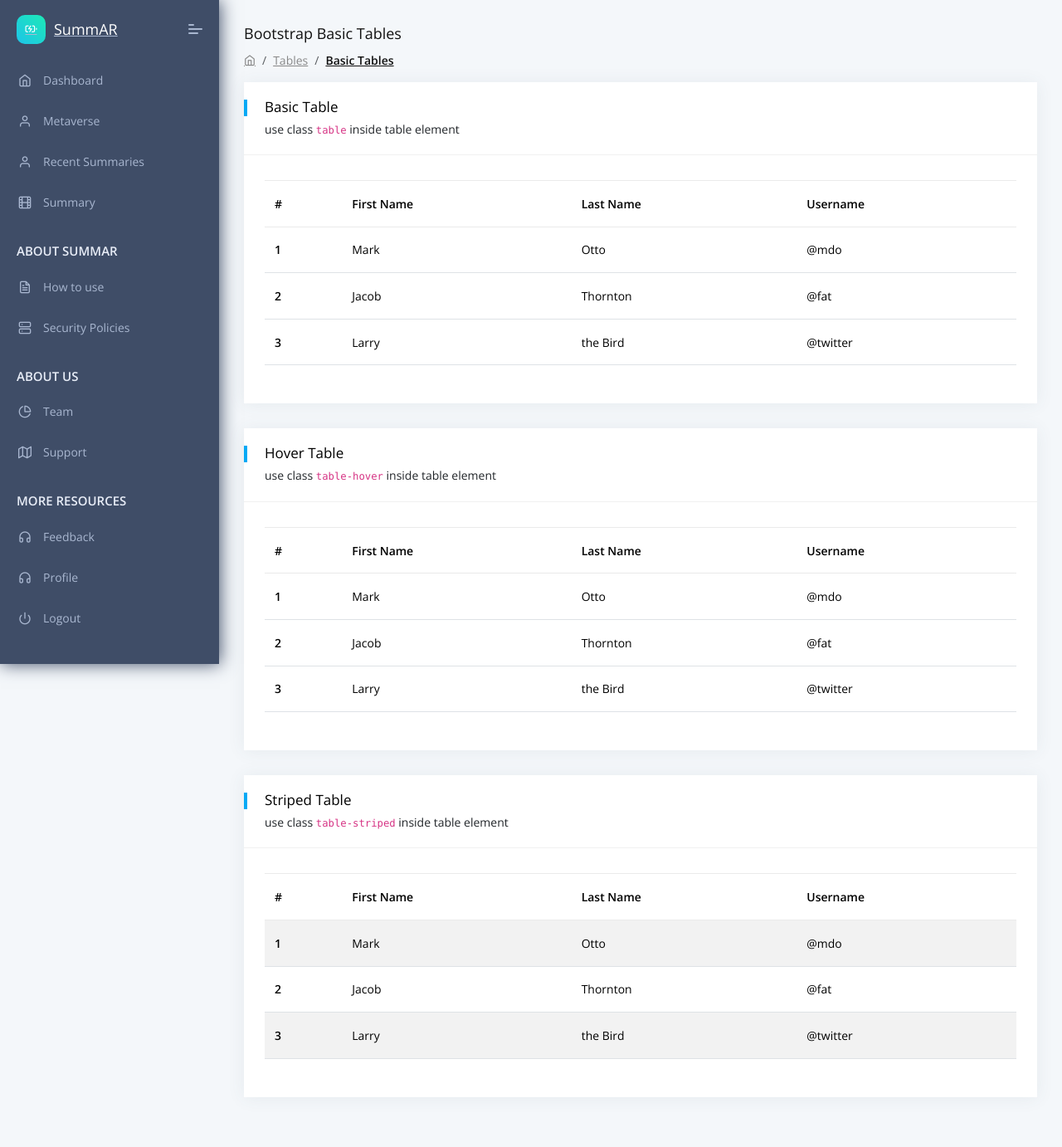
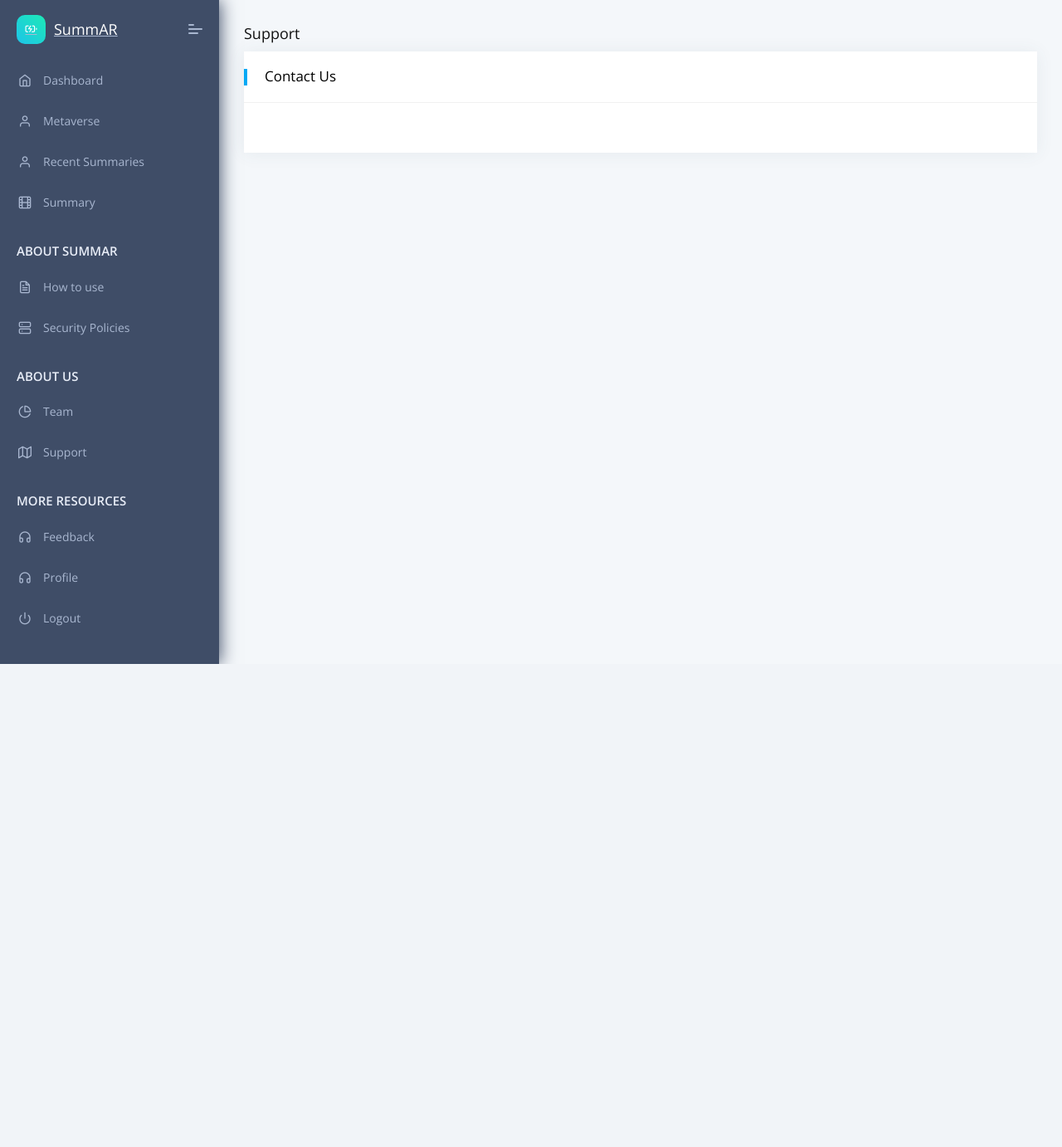
Before and after one commit to SUNIL-BALRAJ/Summarizer, a Django app: template apps/templates/home/tbl_bootstrap.html in a window 1280 px wide. Shown: the whole page at 83% size. After the commit the page ends 800 px from the top, so only its background shows below. Run offline with Django 3.2, Linux system fonts and the light colour scheme; the template is opened without the code that fills it, so the values that code supplies are empty; some libraries are stand-ins or nearby versions.

Commit message:
Update tbl_bootstrap.html

```diff
--- a/apps/templates/home/tbl_bootstrap.html
+++ b/apps/templates/home/tbl_bootstrap.html
@@ -1,6 +1,6 @@
 {% extends "layouts/base.html" %}
 
-{% block title %} UI Tables {% endblock %}
+{% block title %} UI Forms {% endblock %}
 
 <!-- Specific CSS goes HERE -->
 {% block stylesheets %}{% endblock stylesheets %}
@@ -8,7 +8,7 @@
 {% block content %}
 
     <!-- [ Main Content ] start -->
-    <section class="pcoded-main-container">
+    <div class="pcoded-main-container">
         <div class="pcoded-wrapper">
 
             <div class="pcoded-content">
@@ -18,14 +18,6 @@
                         <div class="page-block">
                             <div class="row align-items-center">
                                 <div class="col-md-12">
-                                    <div class="page-header-title">
-                                        <h5 class="m-b-10">Bootstrap Basic Tables</h5>
-                                    </div>
-                                    <ul class="breadcrumb">
-                                        <li class="breadcrumb-item"><a href="/"><i class="feather icon-home"></i></a></li>
-                                        <li class="breadcrumb-item"><a href="#!">Tables</a></li>
-                                        <li class="breadcrumb-item"><a href="javascript:">Basic Tables</a></li>
-                                    </ul>
                                 </div>
                             </div>
                         </div>
@@ -35,140 +27,28 @@
                         <div class="page-wrapper">
                             <!-- [ Main Content ] start -->
                             <div class="row">
-                                <!-- [ basic-table ] start -->
-                                <div class="col-xl-12">
+                                <div class="col-sm-12">
+                                    <div class="page-header-title">
+                                        <h5 class="m-b-10">Support</h5>
+                                    </div>
+
                                     <div class="card">
                                         <div class="card-header">
-                                            <h5>Basic Table</h5>
-                                            <span class="d-block m-t-5">use class <code>table</code> inside table element</span>
+                                            <h5>Contact Us</h5>
                                         </div>
-                                        <div class="card-block table-border-style">
-                                            <div class="table-responsive">
-                                                <table class="table">
-                                                    <thead>
-                                                        <tr>
-                                                            <th>#</th>
-                                                            <th>First Name</th>
-                                                            <th>Last Name</th>
-                                                            <th>Username</th>
-                                                        </tr>
-                                                    </thead>
-                                                    <tbody>
-                                                        <tr>
-                                                            <th scope="row">1</th>
-                                                            <td>Mark</td>
-                                                            <td>Otto</td>
-                                                            <td>@mdo</td>
-                                                        </tr>
-                                                        <tr>
-                                                            <th scope="row">2</th>
-                                                            <td>Jacob</td>
-                                                            <td>Thornton</td>
-                                                            <td>@fat</td>
-                                                        </tr>
-                                                        <tr>
-                                                            <th scope="row">3</th>
-                                                            <td>Larry</td>
-                                                            <td>the Bird</td>
-                                                            <td>@twitter</td>
-                                                        </tr>
-                                                    </tbody>
-                                                </table>
+                                        <div class="card-body">
+                                            <div class="row">
+                                                <div class="col-6">
+
+                                                </div>
                                             </div>
+
+
+
                                         </div>
                                     </div>
+                                    <!-- Input group -->
                                 </div>
-                                <!-- [ basic-table ] end -->
-
-                                <!-- [ Hover-table ] start -->
-                                <div class="col-xl-12">
-                                    <div class="card">
-                                        <div class="card-header">
-                                            <h5>Hover Table</h5>
-                                            <span class="d-block m-t-5">use class <code>table-hover</code> inside table element</span>
-                                        </div>
-                                        <div class="card-block table-border-style">
-                                            <div class="table-responsive">
-                                                <table class="table table-hover">
-                                                    <thead>
-                                                        <tr>
-                                                            <th>#</th>
-                                                            <th>First Name</th>
-                                                            <th>Last Name</th>
-                                                            <th>Username</th>
-                                                        </tr>
-                                                    </thead>
-                                                    <tbody>
-                                                        <tr>
-                                                            <th scope="row">1</th>
-                                                            <td>Mark</td>
-                                                            <td>Otto</td>
-                                                            <td>@mdo</td>
-                                                        </tr>
-                                                        <tr>
-                                                            <th scope="row">2</th>
-                                                            <td>Jacob</td>
-                                                            <td>Thornton</td>
-                                                            <td>@fat</td>
-                                                        </tr>
-                                                        <tr>
-                                                            <th scope="row">3</th>
-                                                            <td>Larry</td>
-                                                            <td>the Bird</td>
-                                                            <td>@twitter</td>
-                                                        </tr>
-                                                    </tbody>
-                                                </table>
-                                            </div>
-                                        </div>
-                                    </div>
-                                </div>
-                                <!-- [ Hover-table ] end -->
-
-                                <!-- [ stiped-table ] start -->
-                                <div class="col-xl-12">
-                                    <div class="card">
-                                        <div class="card-header">
-                                            <h5>Striped Table</h5>
-                                            <span class="d-block m-t-5">use class <code>table-striped</code> inside table element</span>
-                                        </div>
-                                        <div class="card-block table-border-style">
-                                            <div class="table-responsive">
-                                                <table class="table table-striped">
-                                                    <thead>
-                                                        <tr>
-                                                            <th>#</th>
-                                                            <th>First Name</th>
-                                                            <th>Last Name</th>
-                                                            <th>Username</th>
-                                                        </tr>
-                                                    </thead>
-                                                    <tbody>
-                                                        <tr>
-                                                            <th scope="row">1</th>
-                                                            <td>Mark</td>
-                                                            <td>Otto</td>
-                                                            <td>@mdo</td>
-                                                        </tr>
-                                                        <tr>
-                                                            <th scope="row">2</th>
-                                                            <td>Jacob</td>
-                                                            <td>Thornton</td>
-                                                            <td>@fat</td>
-                                                        </tr>
-                                                        <tr>
-                                                            <th scope="row">3</th>
-                                                            <td>Larry</td>
-                                                            <td>the Bird</td>
-                                                            <td>@twitter</td>
-                                                        </tr>
-                                                    </tbody>
-                                                </table>
-                                            </div>
-                                        </div>
-                                    </div>
-                                </div>
-                                <!-- [ stiped-table ] end -->
                             </div>
                             <!-- [ Main Content ] end -->
                         </div>
@@ -177,7 +57,61 @@
             </div>
 
         </div>
-    </section>
+        <div class="pcoded-wrapper">
+
+            <div class="pcoded-content">
+                <div class="pcoded-inner-content">
+                    <!-- [ breadcrumb ] start -->
+                    <div class="page-header">
+                        <div class="page-block">
+                            <div class="row align-items-center">
+
+                            </div>
+                        </div>
+                    </div>
+                    <!-- [ breadcrumb ] end -->
+                    <div class="main-body">
+                        <div class="page-wrapper">
+                            <!-- [ Main Content ] start -->
+                            <!-- <div class="row">
+                                <div class="col-sm-12">
+                                    <div class="card">
+                                        <div class="card-header">
+                                            <h5>Feedback</h5>
+                                        </div>
+                                        <div class="card-body">
+
+                                            <hr>
+                                            <div class="row">
+                                                <div class="col-6">
+                                                    <ul class="breadcrumb">
+                                                        <li class="breadcrumb-item"><a href="/"><i class="feather icon-user"></i></a></li>
+                                                        <li class="breadcrumb-item"><a href="javascript:">{{name}}</a></li>
+                                                    </ul>
+                                                    <ul class="breadcrumb">
+                                                        <li class="breadcrumb-item"><a href="/"><i class="feather icon-cloud"></i></a></li>
+                                                        <li class="breadcrumb-item"><a href="javascript:">{{ans}}</a></li>
+                                                    </ul>
+
+                                                </div>
+                                            </div>
+
+
+
+                                        </div>
+                                    </div>
+
+                                </div>
+                            </div>
+                             [ Main Content ] end -->
+                        </div>
+                    </div>
+                </div>
+            </div>
+
+        </div>
+    </div>
+
     <!-- [ Main Content ] end -->
 
 {% endblock content %}
```
